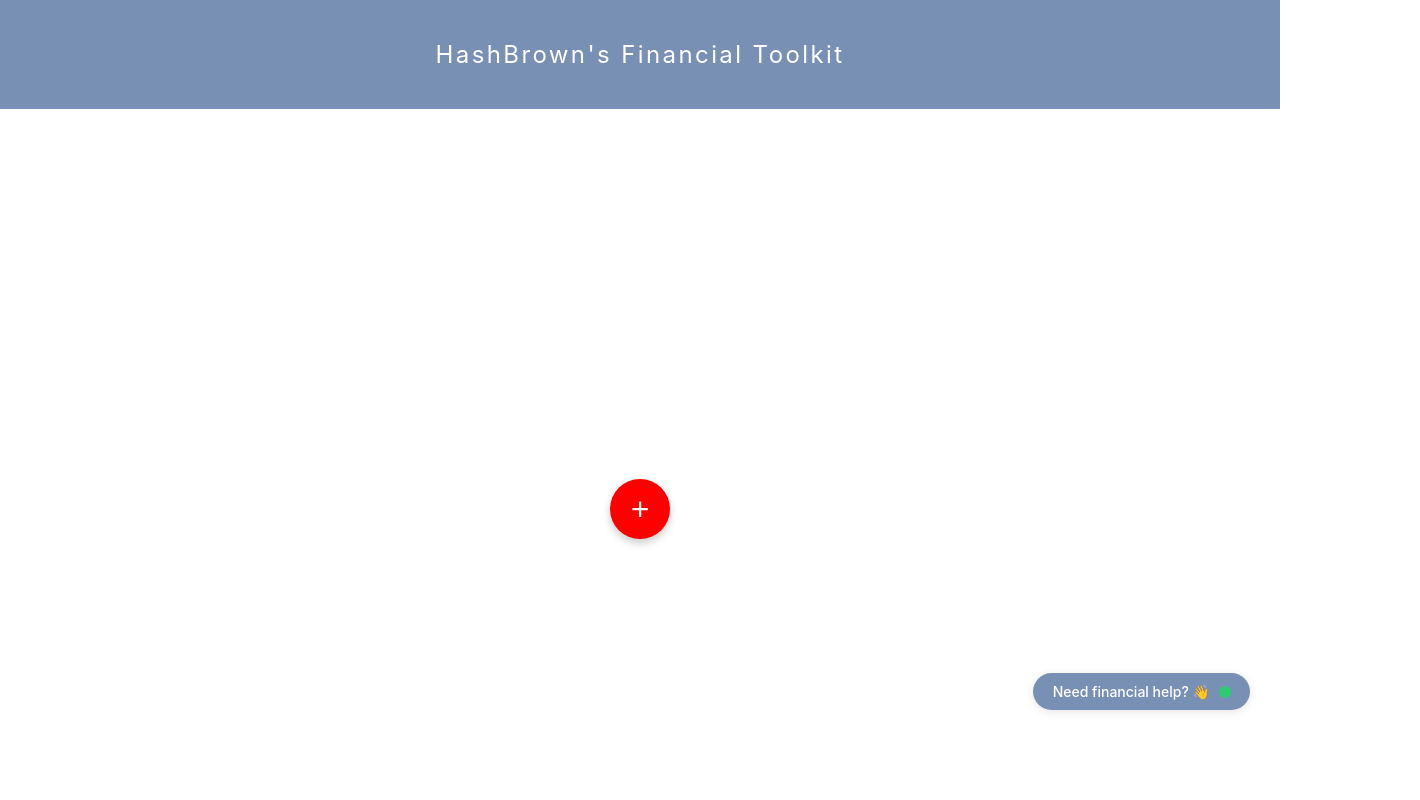
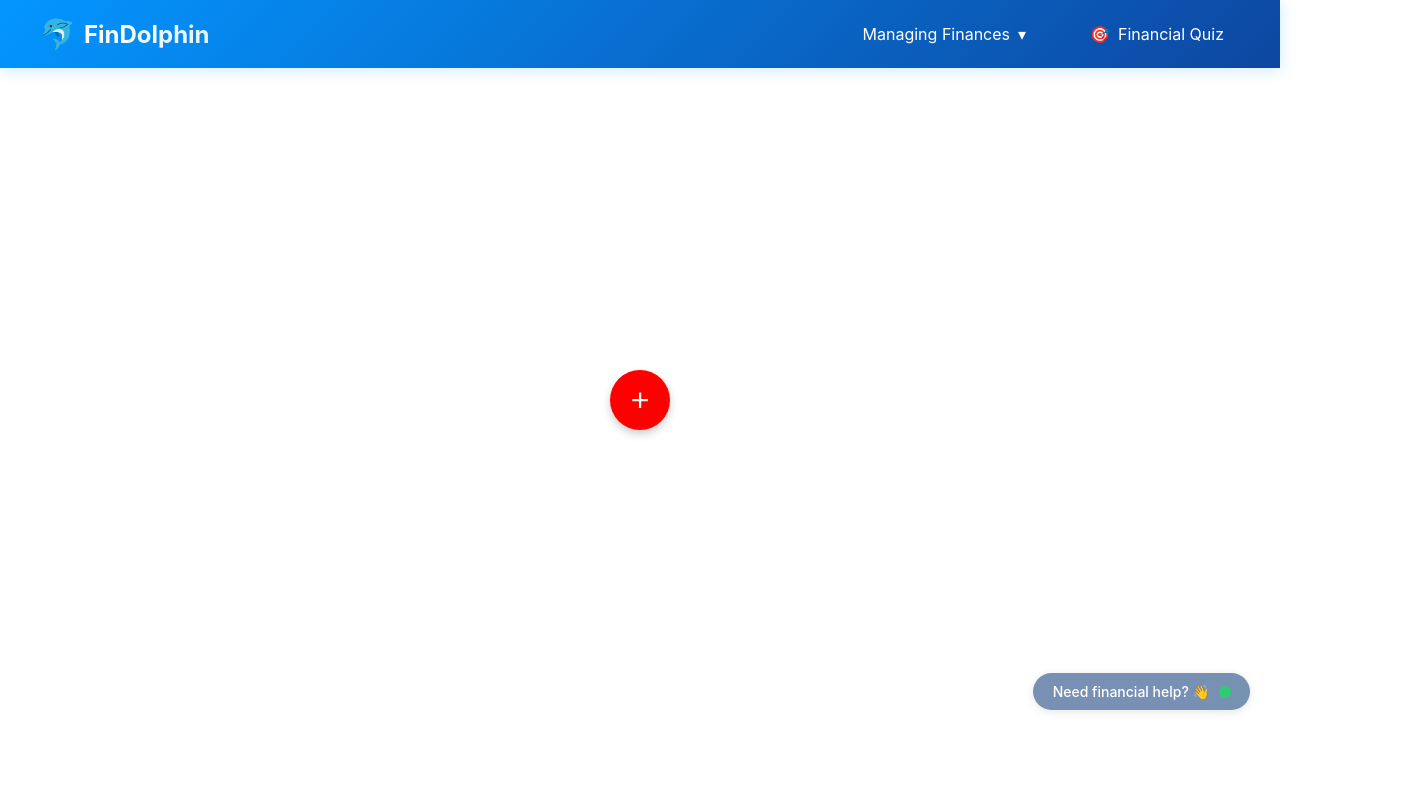
Before and after one commit to SophiaClifton/hashbrown-app, a React (Create React App) app: page /income_and_expenses in a window 1280 px wide. Shown: the top 800 px of the page, 1420 px wide, since content can reach past the window. Built offline with nearby package versions, Linux system fonts and the light colour scheme; no server answers.

Commit message:
sorta fixing frontend to make it better

```diff
--- a/src/components/Banner.css
+++ b/src/components/Banner.css
@@ -12,3 +12,133 @@
     color: white;
     padding: 20px 0 20px 0;
   }
+
+.banner {
+  background: linear-gradient(135deg, #0396FF 0%, #0D47A1 100%);
+  padding: 1rem 2rem;
+  position: fixed;
+  top: 0;
+  left: 0;
+  right: 0;
+  z-index: 1000;
+  box-shadow: 0 2px 15px rgba(3, 150, 255, 0.2);
+}
+
+.banner-content {
+  max-width: 1200px;
+  margin: 0 auto;
+  display: flex;
+  justify-content: space-between;
+  align-items: center;
+}
+
+.banner-logo {
+  display: flex;
+  align-items: center;
+  text-decoration: none;
+  color: white;
+  gap: 0.5rem;
+}
+
+.logo-dolphin {
+  font-size: 1.8rem;
+  animation: float 3s ease-in-out infinite;
+}
+
+.logo-text {
+  font-size: 1.5rem;
+  font-weight: bold;
+  background: linear-gradient(90deg, #FFFFFF 0%, #E3F2FD 100%);
+  -webkit-background-clip: text;
+  -webkit-text-fill-color: transparent;
+}
+
+.banner-nav {
+  display: flex;
+  gap: 2rem;
+  align-items: center;
+}
+
+.nav-item {
+  color: white;
+  text-decoration: none;
+  display: flex;
+  align-items: center;
+  gap: 0.5rem;
+  padding: 0.5rem 1rem;
+  border-radius: 8px;
+  transition: all 0.3s ease;
+  position: relative;
+}
+
+.nav-item:hover {
+  background: rgba(255, 255, 255, 0.1);
+}
+
+.dropdown {
+  position: relative;
+  cursor: pointer;
+}
+
+.dropdown-arrow {
+  margin-left: 0.5rem;
+  transition: transform 0.3s ease;
+}
+
+.dropdown:hover .dropdown-arrow {
+  transform: rotate(180deg);
+}
+
+.dropdown-menu {
+  position: absolute;
+  top: 100%;
+  left: 0;
+  background: white;
+  border-radius: 12px;
+  padding: 0.5rem;
+  min-width: 200px;
+  box-shadow: 0 4px 20px rgba(3, 150, 255, 0.15);
+  animation: dropdownFade 0.3s ease-out;
+}
+
+.dropdown-item {
+  display: flex;
+  align-items: center;
+  gap: 0.5rem;
+  padding: 0.75rem 1rem;
+  color: #0D47A1;
+  text-decoration: none;
+  border-radius: 8px;
+  transition: all 0.3s ease;
+}
+
+.dropdown-item:hover {
+  background: #E3F2FD;
+}
+
+.dropdown-icon {
+  font-size: 1.2rem;
+}
+
+@keyframes dropdownFade {
+  from {
+    opacity: 0;
+    transform: translateY(-10px);
+  }
+  to {
+    opacity: 1;
+    transform: translateY(0);
+  }
+}
+
+@keyframes float {
+  0% {
+    transform: translateY(0px);
+  }
+  50% {
+    transform: translateY(-5px);
+  }
+  100% {
+    transform: translateY(0px);
+  }
+}
--- a/src/components/Banner.tsx
+++ b/src/components/Banner.tsx
@@ -1,11 +1,44 @@
-import React from "react";
-import "./Banner.css";
+import React, { useState } from 'react';
+import { Link } from 'react-router-dom';
+import './Banner.css';
 
 const Banner: React.FC = () => {
+  const [isManagingFinancesOpen, setManagingFinancesOpen] = useState(false);
+
   return (
-    <div className="banner-section">
-        <div className="banner-text">
-            HashBrown's Financial Toolkit
+    <div className="banner">
+      <div className="banner-content">
+        <Link to="/" className="banner-logo">
+          <span className="logo-dolphin">🐬</span>
+          <span className="logo-text">FinDolphin</span>
+        </Link>
+
+        <nav className="banner-nav">
+          <div
+            className="nav-item dropdown"
+            onMouseEnter={() => setManagingFinancesOpen(true)}
+            onMouseLeave={() => setManagingFinancesOpen(false)}
+          >
+            <span className="nav-link">
+              Managing Finances
+              <span className="dropdown-arrow">▾</span>
+            </span>
+            {isManagingFinancesOpen && (
+              <div className="dropdown-menu">
+                <Link to="/Income_and_expenses" className="dropdown-item">
+                  <span className="dropdown-icon">📊</span>
+                  Income and Expenses
+                </Link>
+                {/* Add more dropdown items here */}
+              </div>
+            )}
+          </div>
+
+          <Link to="/financial-literacy-quiz" className="nav-item">
+            <span className="nav-icon">🎯</span>
+            Financial Quiz
+          </Link>
+        </nav>
       </div>
     </div>
   );
--- a/src/pages/FinancialLiteracyQuiz.css
+++ b/src/pages/FinancialLiteracyQuiz.css
@@ -1,13 +1,13 @@
 .quiz-container {
-  display: flex;
-  flex-direction: row;
+  padding-top: 80px; /* Add space for fixed banner */
   min-height: 100vh;
+  background: linear-gradient(180deg, #E3F2FD 0%, #FFFFFF 100%);
 }
 
 .quiz-content {
-  flex: 1;
-  padding: 20px;
-  background: linear-gradient(180deg, #e6f7ff 0%, #ffffff 100%);
+  max-width: 1200px;
+  margin: 0 auto;
+  padding: 2rem;
 }
 
 .fin-message-container {
--- a/src/pages/FinancialLiteracyQuiz.tsx
+++ b/src/pages/FinancialLiteracyQuiz.tsx
@@ -1,6 +1,5 @@
 import React, { useState } from 'react';
 import Banner from "../components/Banner";
-import Sidebar from "../components/Sidebar";
 import Chatbot from "../components/Chatbot";
 import "./FinancialLiteracyQuiz.css";
 
@@ -402,7 +401,6 @@ const FinancialLiteracyQuiz: React.FC = () => {
     <div>
       <Banner />
       <div className="quiz-container">
-        <Sidebar />
         <div className="quiz-content">
           <div className="fin-message-container">
             <div className="fin-avatar-placeholder">
--- a/src/pages/Income_and_expenses.tsx
+++ b/src/pages/Income_and_expenses.tsx
@@ -1,17 +1,16 @@
 import React from 'react';
 import Banner from "../components/Banner";
-import Sidebar from "../components/Sidebar";
 import Chatbot from "../components/Chatbot";
 import Button from "../components/sub";
-import DoughnutCharts from "../components/DoughnutCharts"; // Import the DoughnutCharts component
+import DoughnutCharts from "../components/DoughnutCharts";
 import "./Income_and_expenses.css"
+
 const Income_and_expenses: React.FC = () => {
     return (
         <>
             <Banner />
             <Button />
             <div className="main-layout">
-                <Sidebar />
                 <div className="main-content">
                     <DoughnutCharts />
                 </div>
```
